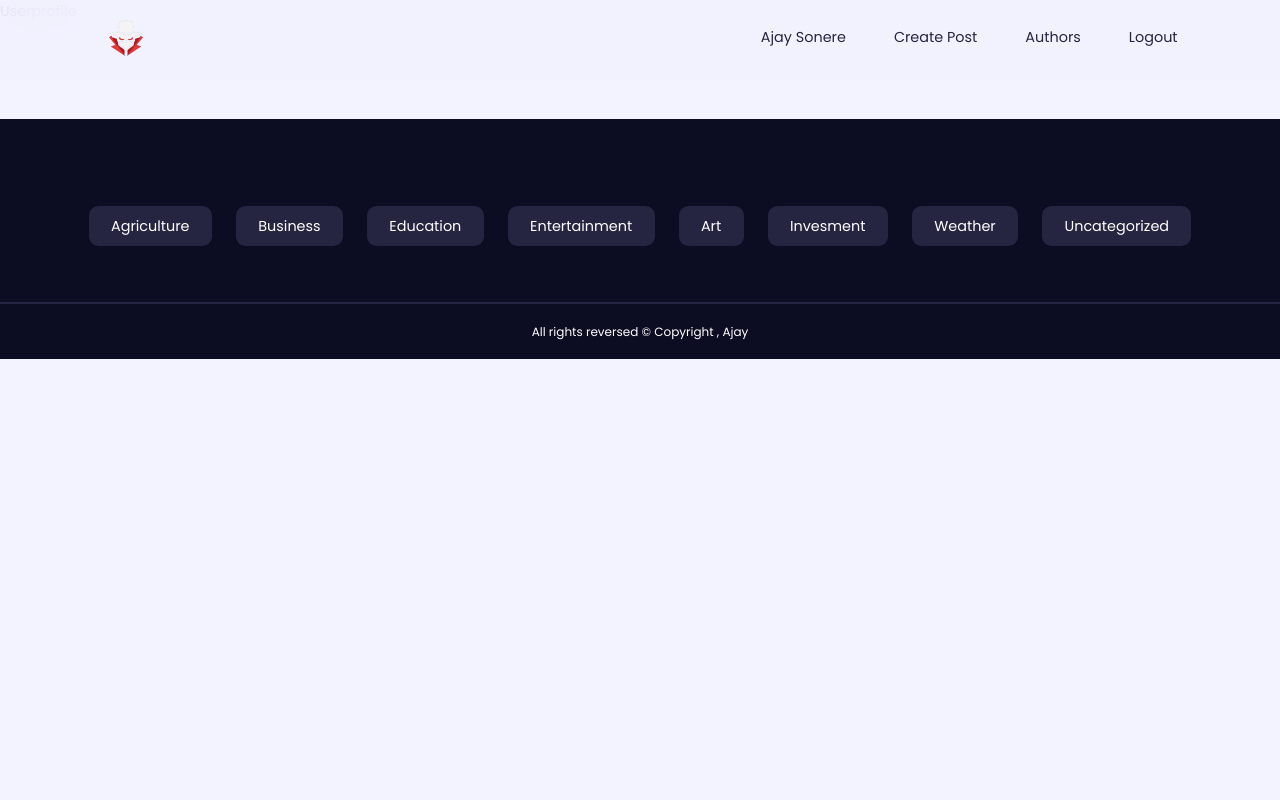
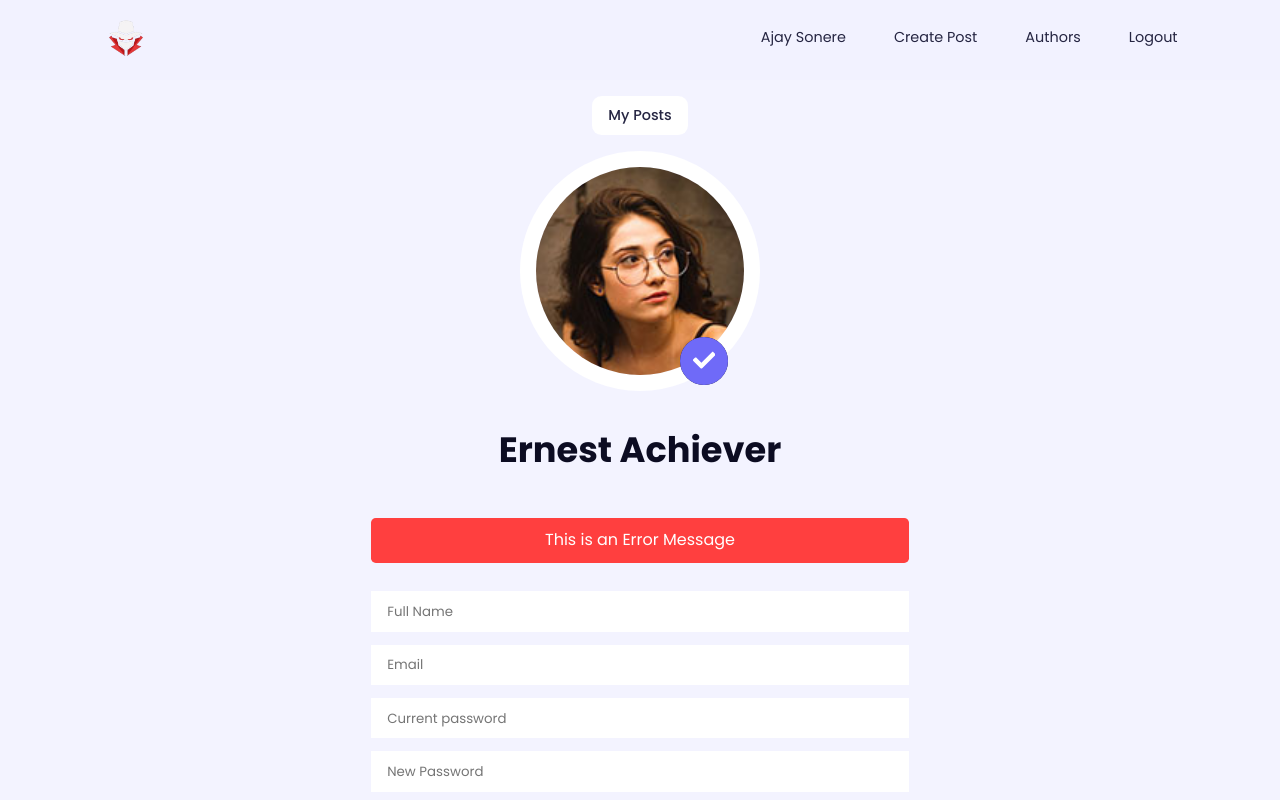
Before and after one commit to ajaysonere/Mern-Blog-Web-app, a React (Vite) app in the folder blog-client/: page /profile/asdfsd in a window 1280 px wide. Shown: the top 800 px of the page. Built offline with nearby package versions, Linux system fonts and the light colour scheme.

Commit message:
update profile page completed

```diff
--- a/blog-client/src/components/Header.jsx
+++ b/blog-client/src/components/Header.jsx
@@ -11,7 +11,7 @@ const Header = () => {
         </Link>
         <ul className="nav__menu">
           <li>
-            <Link to="/profile">Ajay Sonere</Link>
+            <Link to="/profile/asdfsd">Ajay Sonere</Link>
           </li>
           <li>
             <Link to="/create">Create Post</Link>
--- a/blog-client/src/index.css
+++ b/blog-client/src/index.css
@@ -34,7 +34,7 @@ body {
   border: 0;
   outline: 0;
   line-height: 1.6;
-  color: var(--color-gray-700);
+  /* color: var(--color-gray-700); */
 }
 
 body {
@@ -107,6 +107,7 @@ section {
   font-weight: 500;
   cursor: pointer;
   transition: var(--transition);
+  font-family: 'Poppins' , sans-serif;
 }
 
 .btn.primary {
@@ -413,3 +414,78 @@ input , select , textarea {
 .author__info p {
    margin-top: 1rem;
 }
+
+
+
+
+
+
+/* ==============  Profile Page ===================  */
+
+.profile__container {
+    display: grid;
+    place-items: center;
+    text-align: center;
+}
+
+.profile__details {
+    width: 100%;
+}
+
+.avatar__wrapper {
+    width: 15rem;
+    aspect-ratio: 1/1;
+    position: relative;
+    margin-inline: auto;
+    margin-top: 1rem;
+}
+
+.profile__avatar{
+    width: 100%;
+    border-radius: 50%;
+    border: 1rem solid var(--color-white);
+    overflow: hidden;
+}
+
+.avatar__form {
+    height: 1rem;
+}
+
+.avatar__form input {
+    visibility: hidden;
+}
+
+.avatar__form label, .profile__avatar-btn {
+   background: var(--color-gray-900);
+   color: var(--color-white);
+   font-size: 1.4rem;
+   position: absolute;
+   right: 2rem;
+   bottom: 1.4rem;
+   width: 3rem;
+   height: 3rem;
+   display: grid;
+   place-items: center;
+   border-radius: 50%;
+}
+
+.profile__avatar-btn {
+   cursor: pointer;
+   padding: 0;
+   font-size: 1.2 rem;
+   background: var(--color-primary);
+}
+
+.profile__details h1 {
+   margin-top: 1.5rem;
+}
+
+.profile__avatar-btn svg{
+  color: var(--color-white);
+}
+
+.form.profile__form {
+  margin-top: 3rem;
+  margin-inline: auto;
+  width: var(--form-width);
+}
--- a/blog-client/src/pages/Userprofile.jsx
+++ b/blog-client/src/pages/Userprofile.jsx
@@ -1,8 +1,87 @@
+import { Link } from "react-router-dom";
+import Avatar from "/images/avatar12.jpg";
+import { FaEdit } from "react-icons/fa";
+import { FaCheck } from "react-icons/fa";
+import { useState } from "react";
 
 const Userprofile = () => {
+  const [avatar, setAvatar] = useState(Avatar);
+  const [name , setName] = useState('');
+  const [email , setEmail] = useState('');
+  const [currentPassword , setCurrentPassword] = useState('');
+  const [newPassword , setNewPassword] = useState('');
+  const [confirmPassword , setConfirmPassword] = useState('');
+
   return (
-    <div>Userprofile</div>
-  )
-}
+    <section className="profile">
+      <div className="container profile__container">
+        <Link to={`/myposts/sdsd`} className="btn ">
+          My Posts
+        </Link>
+        <div className="profile__details">
+          <div className="avatar__wrapper">
+            <div className="profile__avatar">
+              <img src={avatar} />
+            </div>
+            {/* form update avatar */}
+            <form className="avatar__form">
+              <input
+                type="file"
+                name="avatar"
+                id="avatar"
+                accept="png , jpeg , jpg"
+                onChange={(e) => setAvatar(e.target.files[0])}
+              />
+              <label htmlFor="avatar">
+                <FaEdit />
+              </label>
+            </form>
+            <button className="profile__avatar-btn">
+              <FaCheck />
+            </button>
+          </div>
+          <h1>Ernest Achiever</h1>
 
-export default Userprofile
+          {/* form for update the profile data */}
+
+          <form className="form profile__form">
+            <p className="form__error-message">This is an Error Message</p>
+            <input
+              type="text"
+              placeholder="Full Name"
+              value={name}
+              onChange={(e) => setName(e.target.value)}
+            />
+            <input
+              type="email"
+              placeholder="Email"
+              value={email}
+              onChange={(e) => setName(e.target.value)}
+            />
+            <input
+              type="password"
+              placeholder="Current password"
+              value={currentPassword}
+              onChange={(e) => setName(e.target.value)}
+            />
+            <input
+              type="password"
+              placeholder="New Password"
+              value={newPassword}
+              onChange={(e) => setName(e.target.value)}
+            />
+            <input
+              type="password"
+              placeholder="Confirm Password"
+              value={confirmPassword}
+              onChange={(e) => setName(e.target.value)}
+            />
+            <button type="submit" className="btn primary">Update Details </button>
+          </form>
+        </div>
+      </div>
+    </section>
+  );
+};
+
+export default Userprofile;
--- a/blog-client/src/routers/Router.jsx
+++ b/blog-client/src/routers/Router.jsx
@@ -29,7 +29,7 @@ const router = createBrowserRouter([
       { path: "/create", element: <Createpost /> },
       { path: "/posts/categories/:category", element: <Categorypost /> },
       { path: "/posts/users/:id", element: <Authorpost /> },
-      { path: "/my-posts/:id", element: <Dashboard /> },
+      { path: "/myposts/:id", element: <Dashboard /> },
       { path: "/posts/:id/edit", element: <Editpost /> },
       { path: "/logout", element: <Logout /> },
     ],
```
